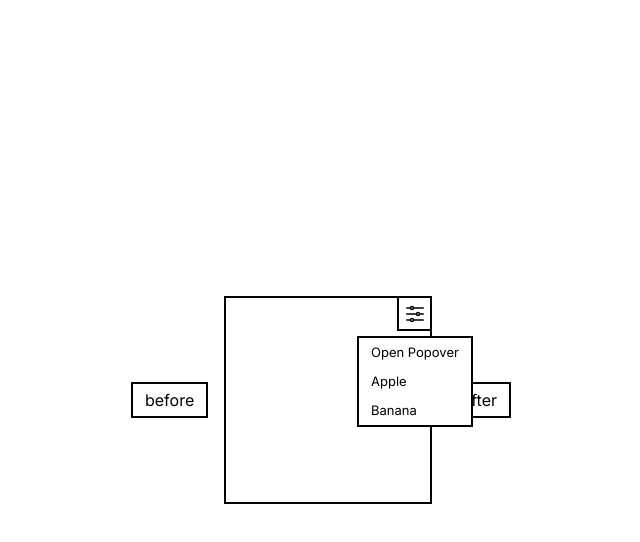
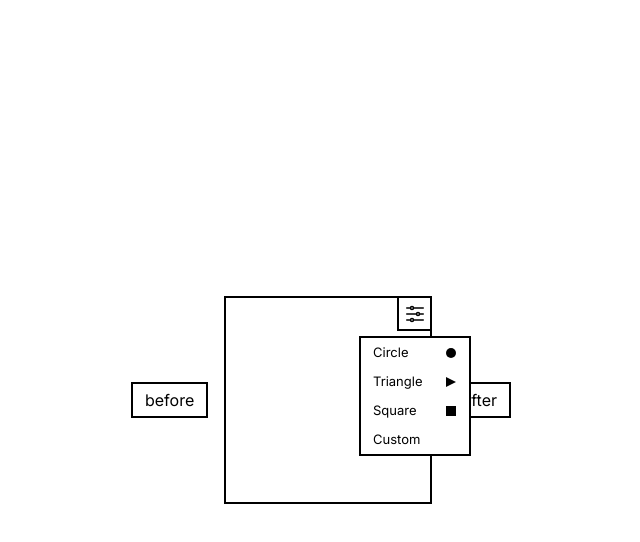
Before and after one commit to joshuawootonn/radix-interactive-dropdown, a Next.js app: page / in a window 1280 px wide. Both pictures are taken after a click on the button "Customise options". Shown: the top 542 px of the page, without its empty margins (319-959 px from the left). Built offline with nearby package versions, Linux system fonts and the light colour scheme.

Commit message:
feat: update demo to be more playful

```diff
--- a/app/page.tsx
+++ b/app/page.tsx
@@ -54,7 +54,7 @@ const DropdownMenuDemo = () => {
                     />
                     <DropdownContent
                       sideOffset={5}
-                      className="bg-white border-2 border-black"
+                      className="bg-white border-2 border-black w-28"
                     />
                   </div>
                 </DropdownMenu.Root>
--- a/components/dropdown-content.tsx
+++ b/components/dropdown-content.tsx
@@ -14,11 +14,39 @@ export function DropdownContent(props: DropdownMenu.DropdownMenuContentProps) {
   return (
     <DropdownMenu.Portal>
       <DropdownMenu.Content {...props}>
+        <Item>
+          Circle
+          <svg
+            xmlns="http://www.w3.org/2000/svg"
+            viewBox="0 0 24 24"
+            className="ml-auto h-3 w-3 shrink-0 fill-black group-hover:fill-white group-focus:fill-white"
+          >
+            <circle cx="12" cy="12" r="10" />
+          </svg>
+        </Item>
+        <Item>
+          Triangle
+          <svg
+            xmlns="http://www.w3.org/2000/svg"
+            viewBox="0 0 24 24"
+            className="ml-auto h-3 w-3 rotate-90  fill-black group-hover:fill-white group-focus:fill-white"
+          >
+            <path d="m12 2l-10 20h20l-10 -20" />
+          </svg>
+        </Item>
+        <Item>
+          Square
+          <svg
+            xmlns="http://www.w3.org/2000/svg"
+            viewBox="0 0 24 24"
+            className="ml-auto h-3 w-3 shrink-0 fill-black group-hover:fill-white group-focus:fill-white"
+          >
+            <path d="m2 2h20v20h-20v-20" />
+          </svg>
+        </Item>
         <Popover.Trigger asChild>
-          <Item>Open Popover</Item>
+          <Item>Custom</Item>
         </Popover.Trigger>
-        <Item>Apple</Item>
-        <Item>Banana</Item>
       </DropdownMenu.Content>
     </DropdownMenu.Portal>
   );
--- a/components/popover-content.tsx
+++ b/components/popover-content.tsx
@@ -21,23 +21,23 @@ export function PopoverContent(props: Popover.PopoverContentProps) {
       <Popover.Content {...props} asChild>
         <div className="flex flex-col gap-2.5">
           <p className=" text-[15px] leading-[19px] font-medium mb-2.5">
-            Dimensions
+            Custom
           </p>
           <fieldset className="flex gap-2 items-center">
-            <Label htmlFor="width">Width</Label>
-            <Input id="width" defaultValue="100%" />
+            <Label htmlFor="name">Name</Label>
+            <Input id="name" defaultValue="Name" />
           </fieldset>
           <fieldset className="flex gap-2 items-center">
-            <Label htmlFor="maxWidth">Max. width</Label>
-            <Input id="maxWidth" defaultValue="300px" />
+            <Label htmlFor="width">Width</Label>
+            <Input id="width" defaultValue="3in" />
           </fieldset>
           <fieldset className="flex gap-2 items-center">
             <Label htmlFor="height">Height</Label>
-            <Input id="height" defaultValue="25px" />
+            <Input id="height" defaultValue="7in" />
           </fieldset>
           <fieldset className="flex gap-2 items-center">
-            <Label htmlFor="maxHeight">Max. height</Label>
-            <Input id="maxHeight" defaultValue="none" />
+            <Label htmlFor="color">Color</Label>
+            <Input id="color" defaultValue="Purple" />
           </fieldset>
           <PopoverClose />
         </div>
```
